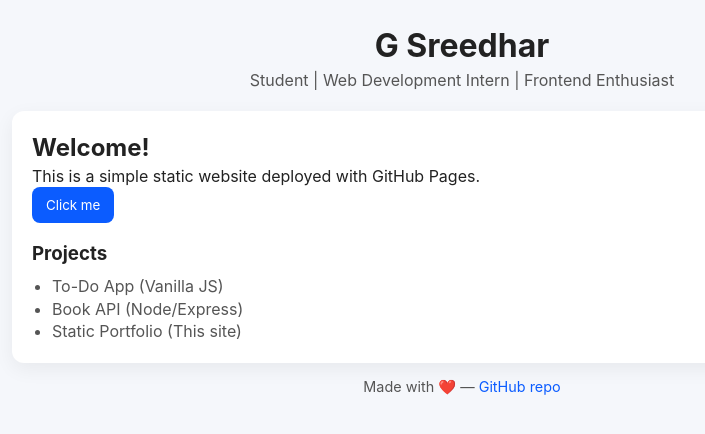
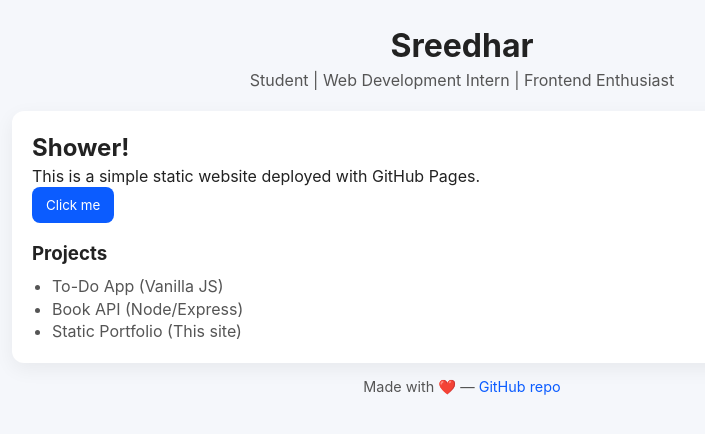
Before and after one commit to sreedhar318-63/G-Sreedhar, a plain HTML site: page index.html in a window 1280 px wide. Shown: the whole page, without its empty margins (178-883 px from the left). Drawn offline with Linux system fonts and the light colour scheme.

Commit message:
Update index.html

```diff
--- a/index.html
+++ b/index.html
@@ -8,13 +8,13 @@
 </head>
 <body>
   <header class="site-header">
-    <h1>G Sreedhar</h1>
+    <h1>Sreedhar</h1>
     <p class="tagline">Student | Web Development Intern | Frontend Enthusiast</p>
   </header>
 
   <main class="content">
     <section class="hero">
-      <h2>Welcome!</h2>
+      <h2>Shower!</h2>
       <p>This is a simple static website deployed with GitHub Pages.</p>
       <button id="cta">Click me</button>
     </section>
```
